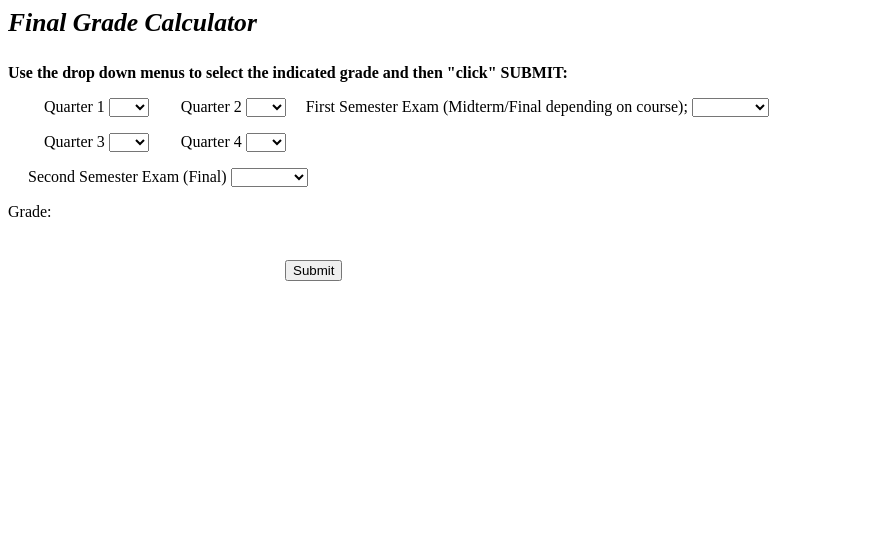
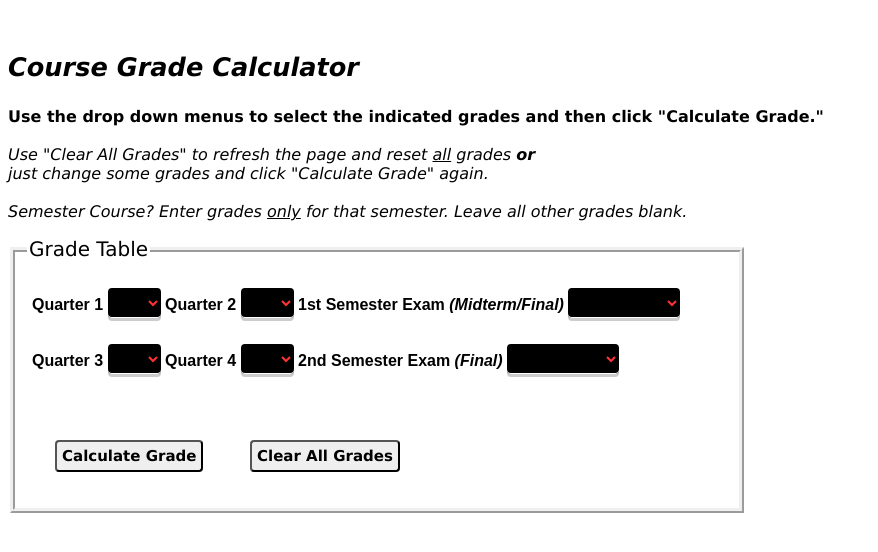
Before and after one commit to katebolger/katebolger.github.io, a plain HTML site: page index.html in a window 1280 px wide. Shown: the whole page, without its empty margins (0-878 px from the left). Drawn offline with Linux system fonts and the light colour scheme.

Commit message:
Update index.html
this code is the same as google drive code

```diff
--- a/index.html
+++ b/index.html
@@ -1,18 +1,71 @@
+<! DOCTYPE html >
+
+<!-- Course grade calculator written by Kate Bolger, May 2015
+Version 1.5707
+
+Updated April 2016:  Rounding error on grades at the margin.  Used Math.round( ) method after moving decimal place 2 places, then moved decimal back.  Looks to be working OK!
+
+
+Full Year Course Grade:  20% per quarter, 10% for midterm, 10% for final
+						No final exam?  Midterm is jacked up to 20%
+
+Semester Course Grade:	40% per quarter, 20% for final
+						No final?  Grade splits 50/50 for two quarters
+						To enter a semester grade, leave one row blank
+
+Uses GHS conversion from letter grade to 4.0 scale, from school handbook.  Rounds to two digits.
+ -->
+
 <html>
+<head>
+	<style>
+	    fieldset{width: 700px;
+	    		height: 250px;
+	    		border-style: ridge;
+	    		border-width: 5px 5px 5px 5px;}  /*sets the box for the form*/
+	    legend{font-size: 20px;
+	    		font-family: Verdana;} /*sets the font for the legend label*/
 
-<p style="font-size:160%"><b><em>Final Grade Calculator</em></b></p>
-<b>Use the drop down menus to select the indicated grade and then "click" SUBMIT:</b>
+		fieldset p {clear: both;
+					padding: 5px;}
+
+		select {
+			    padding:3px;
+			    margin: 0;
+			    border-radius:4px;
+			    box-shadow: 0 3px 0 #ccc, 0 -1px #fff inset;
+			    background: black;
+			    color:#FF3333;
+			    border:none;
+			    outline:none;
+			    display: inline-block;
+			    font-weight: bold;
+			    font-size: 20px;
+				cursor:pointer;}
+
+		option	{font-family: Verdana;}
+	</style>
+</head>
+
+<body>
 	<br>
+	<p style="font-size:160%; font-family:verdana"><b><em>Course Grade Calculator</em></b></p>
+	<p style="font-family: Verdana"><b>Use the drop down menus to select the indicated grades and then click "Calculate Grade."</b>
+	<em><br><br>Use "Clear All Grades" to refresh the page and reset <u>all</u> grades    <b>or</b><br>   just change some grades and click "Calculate Grade" again.
+	<br><br>
+	Semester Course?  Enter grades <u>only</u> for that semester.  Leave all other grades blank.</em></p>
 
-<form id="gradeform" onsubmit="gradeCalculator()">
+	<form id="gradeform"; style="font:verdana">
 
-<div style="position: fixed; top:260px; left: 285px"> <!-- move the submit button to where I want it -->
-	<input type="submit">
+	<fieldset><!-- fieldset creates a box around the form -->
+		<legend>Grade Table</legend> <!-- legend creates a name for the form -->
+		<div style="color:red; font-size: 120%; position: fixed; top:377px; left: 24px; font-family: Verdana"><!--   this sets the style for the grade output -->
+			<p id="printGrade"></p> <!-- printGrade is the text that contains the grade (set in JavaScript) -->
 		</div>
 
-</form>
+	<!-- What's next is all the HTML code for the "buttons" that have the grades in them (selectors) -->
 
-<p>&nbsp;&nbsp;&nbsp;&nbsp;&nbsp;&nbsp;&nbsp;&nbsp;&nbsp;Quarter 1
+		<p style="font-family: Arial; font-weight: bold">Quarter 1
 		<select name="quarter1" form="gradeform" id="quarter1">
 			<option value="None"> </option>
 			<option value="A+">A+</option>
@@ -30,7 +83,7 @@
 			<option value="F">F</option>
 		</select>
 
-&nbsp;&nbsp;&nbsp;&nbsp;&nbsp;&nbsp;&nbsp;Quarter 2
+		Quarter 2
 		<select name="quarter2" form="gradeform" id="quarter2">
 			<option value="None"> </option>
 			<option value="A+">A+</option>
@@ -48,7 +101,7 @@
 			<option value="F">F</option>
 		</select>
 
-&nbsp;&nbsp;&nbsp;&nbsp;First Semester Exam  (Midterm/Final depending on course);
+		1st Semester Exam <em>(Midterm/Final)</em>
 		<select name="MX" form="gradeform"  id="midterm">
 			<option value="None"> </option>
 			<option value="A+">A+</option>
@@ -67,8 +120,7 @@
 			<option value="NA">No Exam</option>
 		</select>
 
-
-<p>&nbsp;&nbsp;&nbsp;&nbsp;&nbsp;&nbsp;&nbsp;&nbsp;&nbsp;Quarter 3
+		<p style="font-family: Arial; font-weight: bold">Quarter 3
 		<select name="quarter3" form="gradeform" id="quarter3">
 			<option value="None"> </option>
 			<option value="A+">A+</option>
@@ -84,10 +136,9 @@
 			<option value="D">D</option>
 			<option value="D-">D-</option>
 			<option value="F">F</option>
-
 		</select>
 
-&nbsp;&nbsp;&nbsp;&nbsp;&nbsp;&nbsp;&nbsp;Quarter 4 <!-- &nbsp is a non-breaking space.  Poor man's formatting -->
+		Quarter 4 <!-- &nbsp is a non-breaking space.  Poor man's formatting -->
 		<select name="quarter4" form="gradeform" id="quarter4">
 			<option value="None"> </option>
 			<option value="A+">A+</option>
@@ -105,9 +156,7 @@
 			<option value="F">F</option>
 		</select>
 
-
-
-<p>&nbsp;&nbsp;&nbsp;&nbsp;&nbsp;Second Semester Exam (Final)
+		2nd Semester Exam<em> (Final)</em>
 		<select name="FX" form="gradeform" id="final">
 			<option value="None"> </option>
 			<option value="A+">A+</option>
@@ -126,9 +175,18 @@
 			<option value="NA">No Exam</option>
 		</select>
 
-<p id="demo">Grade:</p>
 
+		<div style="position: fixed; top:440px; left: 55px"> <!-- move the submit buttons to where I want them -->
+			<input type="button" style="font-weight:bold; font-family:Verdana; font-size:15px; padding:5px; margin: 0; border-radius:4px; cursor:pointer" value="Calculate Grade" onclick="gradeCalculator()">
+		</div>
 
+		<div style="position: fixed; top:440px; left: 250px;">
+			<input style="font-weight:bold; font-family:Verdana; font-size:15px;  padding:5px; margin: 0; border-radius:4px;cursor:pointer" type="button" value="Clear All Grades" onClick="window.location.reload()">
+		</div>
+	</fieldset>
+	</form>
+
+	<!-- Here's the JavaScript to translate the letter grades to numbers, calulate the grade (taking into account if it's a semester or full year course, if a final exam is given or not) and then to translate the numeric grade into a letter grade and then write the text that is the final output and setHTML so it will br printed in the window by HTML. -->
 
 	<script>
 	function gradeCalculator(){ // this is called on submit, when the user has entered their grade choices
@@ -138,54 +196,53 @@ function gradeCalculator(){ // this is called on submit, when the user has enter
 		var MP3=document.getElementById('quarter3');
 		var MP4=document.getElementById('quarter4');
 		var FX=document.getElementById('final');
-	// var calculatedGrade=document.getElementById("CourseGrade");
-
 
 		if (((MP3.value=="None")&&(MP4.value=="None")&&(FX.value=="None")) ||
 			((MP1.value=="None")&&(MP2.value=="None")&&(MX.value=="None")))
 			{
+			// this is a semester course
+				console.log("MX: ",MX.value, " FX ",FX.value);
 		 	if (MP3.value=="None"){MP1grade=convertLetterToNumberGrade(MP1);console.log(MP1grade);
+		 		// this is a first semester course
 			MP2grade=convertLetterToNumberGrade(MP2);console.log(MP2grade);
 			MXgrade=convertLetterToNumberGrade(MX);}
 			else{
+				// this is a second semester course
 			MP1grade=convertLetterToNumberGrade(MP3);console.log(MP1grade);
 			MP2grade=convertLetterToNumberGrade(MP4);console.log(MP2grade);
 			MXgrade=convertLetterToNumberGrade(FX);}
 
-	courseGrade=.4*(MP1grade+MP2grade)+.2*MXgrade;
-	console.log(courseGrade, courseGrade*100);
-	courseGrade = (Math.round(courseGrade*100))/100;
-	console.log(courseGrade);
+			if ((MX.value=="NA") || (FX.value=="NA")) {
+				// this is a semester course and no exam was given
+				courseGrade=.5*(MP1grade+MP2grade);
+				courseGrade=(Math.round(courseGrade*100))/100;
 				courseLetterGrade=convertNumberToLetterGrade(courseGrade);
-
-	myGrade="Semester course grade:  "+courseGrade.toFixed(2)+"   or   "+courseLetterGrade;
-
+				myGrade="Semester course (no exam) grade:  "+courseGrade.toFixed(3)+"   or   "+courseLetterGrade;
 }
-else{
+				else {courseGrade=.4*(MP1grade+MP2grade)+.2*MXgrade;
+				    courseGrade=(Math.round(courseGrade*100))/100;
+					courseLetterGrade=convertNumberToLetterGrade(courseGrade);
+					myGrade="Semester course grade:  "+courseGrade.toFixed(3)+"   or   "+courseLetterGrade;}}
+			else {
+			// this is a full year course
 			MP1grade=convertLetterToNumberGrade(MP1);console.log(MP1grade);
 			MP2grade=convertLetterToNumberGrade(MP2);console.log(MP2grade);
 			MP3grade=convertLetterToNumberGrade(MP3);console.log(MP3grade);
 			MP4grade=convertLetterToNumberGrade(MP4);console.log(MP4grade);
 			MXgrade=convertLetterToNumberGrade(MX);console.log(MXgrade);
 
-	if (FX.value == "NA"){FXgrade=MXgrade;}
-	else {FXgrade=convertLetterToNumberGrade(FX); console.log(FXgrade);}
+			if (FX.value == "NA"){FXgrade=MXgrade;}  // double the MX grade
+			else {FXgrade=convertLetterToNumberGrade(FX); console.log("FX: ",FXgrade);}
 
 			courseGrade=.2*(MP1grade+MP2grade+MP3grade+MP4grade)+.1*MXgrade+.1*FXgrade;
-	console.log(courseGrade, courseGrade*100);
-	courseGrade = (Math.round(courseGrade*100))/100;
-	console.log(courseGrade);
-
+			courseGrade=(Math.round(courseGrade*100))/100;
 			courseLetterGrade = convertNumberToLetterGrade(courseGrade);
-	myGrade="Full Year course grade:  "+courseGrade.toFixed(2)+"   or   "+courseLetterGrade;
-
-}
-window.alert(myGrade);
-document.getElementById("demo").innerHTML = myGrade;
-document.write(myGrade);
+			myGrade="Full Year course grade:  "+courseGrade.toFixed(3)+"   or   "+courseLetterGrade;}
+		document.getElementById("printGrade").innerHTML = myGrade;
 	}
 
 	function convertLetterToNumberGrade(GB){
+		// the name says it all!
 		if (GB.value == "A+") {GBgrade=4.33;}
 		else if (GB.value == "A") {GBgrade=4;}
 		else if (GB.value == "A-") {GBgrade=3.67;}
@@ -194,7 +251,7 @@ function convertLetterToNumberGrade(GB){
 		else if (GB.value == "B-") {GBgrade=2.67;}
 		else if (GB.value == "C+") {GBgrade=2.33;}
 		else if (GB.value == "C") {GBgrade=2;}
-	else if (GB.value == "C-") {GBgrade=1.7;}
+		else if (GB.value == "C-") {GBgrade=1.67;}
 		else if (GB.value == "D+") {GBgrade=1.33;}
 		else if (GB.value == "D") {GBgrade=1;}
 		else if (GB.value == "D-") {GBgrade=0.67;}
@@ -203,6 +260,7 @@ function convertLetterToNumberGrade(GB){
 	}
 
 	function convertNumberToLetterGrade(cG){
+		// the name says it all!
 		if (cG>=4.17){cLG="A+";}
 		else if (cG>=3.83){cLG="A";}
 		else if (cG>=3.5){cLG="A-";}
@@ -217,9 +275,7 @@ function convertNumberToLetterGrade(cG){
 		else if (cG>=0.67){cLG="D-";}
 		else {cLG="F";}
 
-	return (cLG);
-}
+		return (cLG);}
 	</script>
-
-
+	</body>
 </html>
```
Lines whose indentation alone changed are shown as unchanged.
